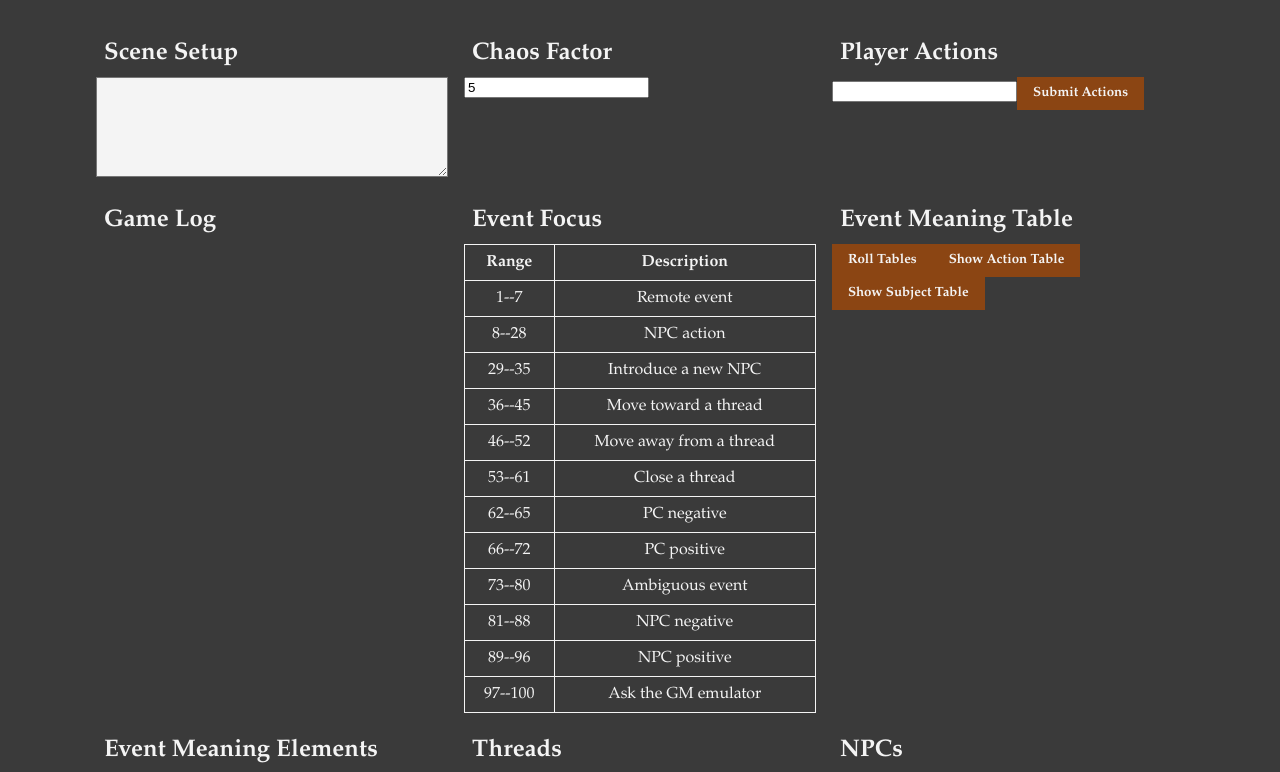
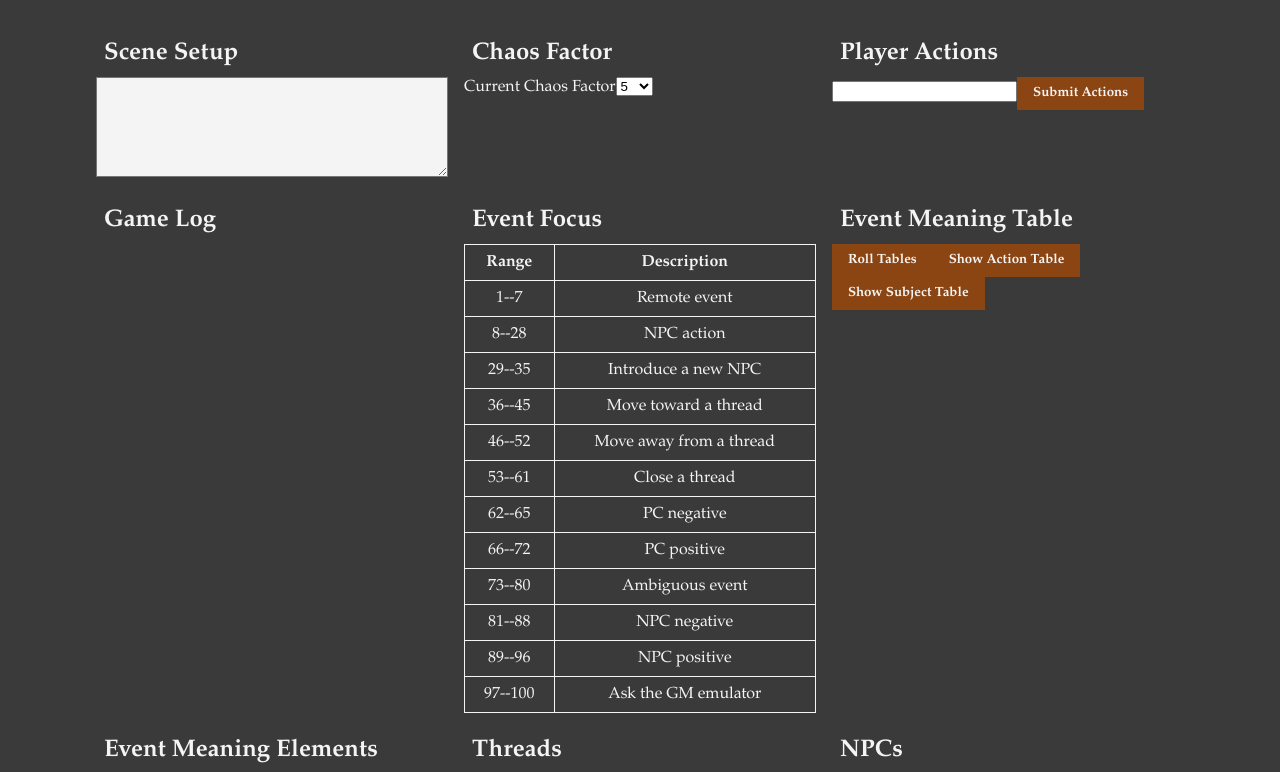
Before and after one commit to quikdagger/GM-Emulator, a React (Create React App) app: page / in a window 1280 px wide. Shown: the top 772 px of the page. Built offline with nearby package versions, Linux system fonts and the light colour scheme.

Commit message:
Chaos Factor now works with oracle

```diff
--- a/src/App.js
+++ b/src/App.js
@@ -131,7 +131,18 @@ function ChaosFactor({ chaosFactor, setChaosFactor }) {
   return (
     <div>
       <h2>Chaos Factor</h2>
-      <input type='number' value={chaosFactor} onChange={(e) => setChaosFactor(parseInt(e.target.value, 10))} />
+      <label htmlFor="chaos-factor">Current Chaos Factor</label>
+      <select
+        id="chaos-factor"
+        value={chaosFactor}
+        onChange={(e) => setChaosFactor(e.target.value)}>
+      {[...Array(10)].map((_, index) => (
+      <option key={index + 1} value={index + 1}>
+      {index + 1}
+    </option>
+  ))}
+</select>
+
     </div>
   )
 }
--- a/src/NPCEmulator.js
+++ b/src/NPCEmulator.js
@@ -17,7 +17,7 @@ function NPCEmulator() {
     const [npcMotivations, setNpcMotivations] = useState([]);
     const [npcMood, setNpcMood] = useState('');
     const [npcRelationship, setNpcRelationship] = useState('');
-    const [npcDiscussion, setNpcDiscussion] = useState("");
+    // const [npcDiscussion, setNpcDiscussion] = useState(""); unused currently
     const [npcFocus, setNpcFocus] = useState('');
     const [npcDemeanor, setNpcDemeanor] = useState('');
     const [npcBearing, setNpcBearing] = useState('');
```
